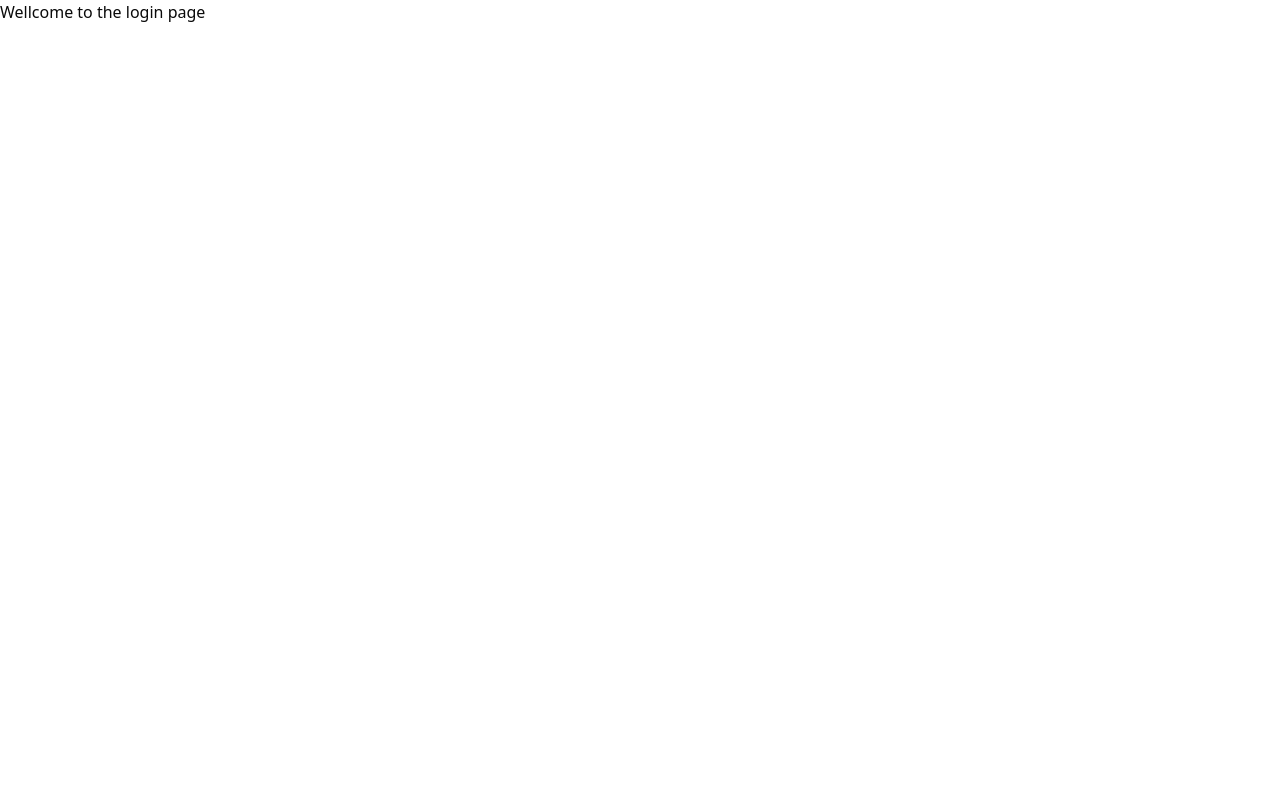
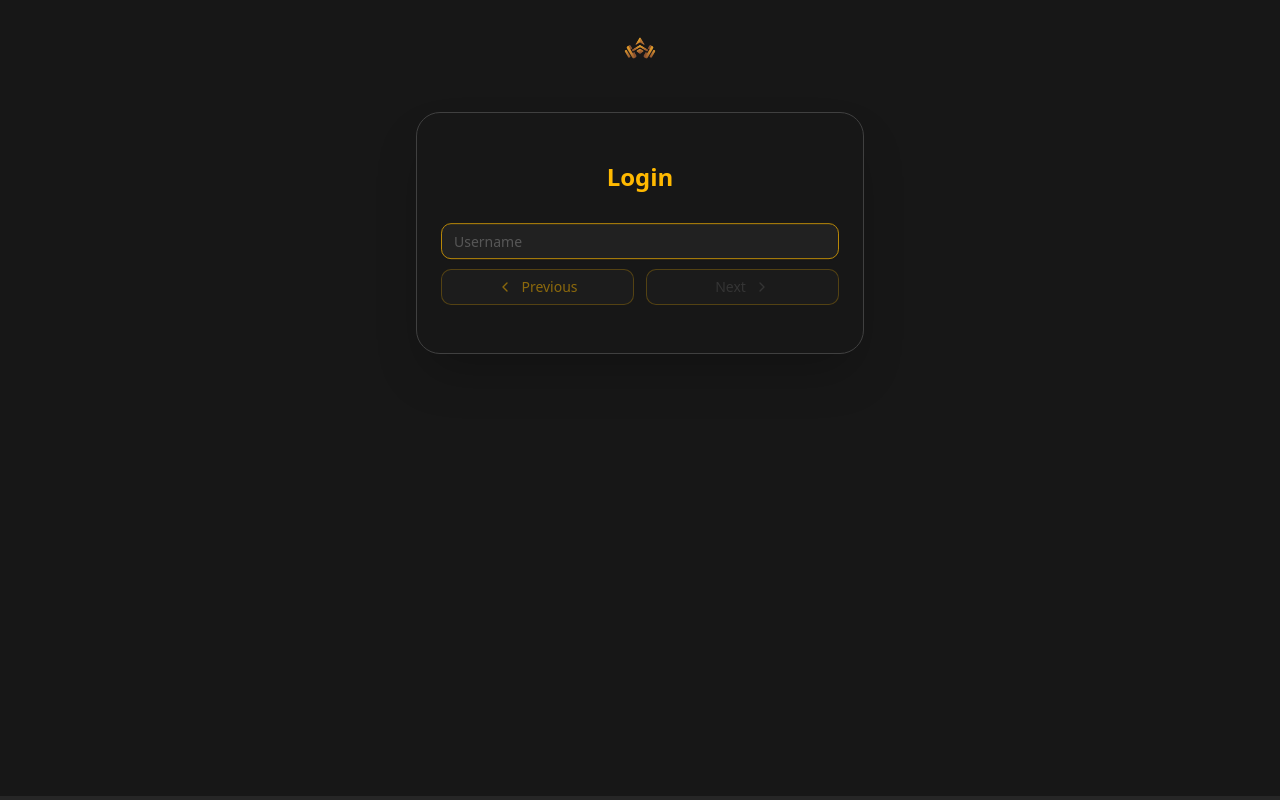
Before and after one commit to Deyan2306/warmup-calculator, a Next.js app: page /login in a window 1280 px wide. Built offline with nearby package versions, Linux system fonts and the light colour scheme.

Commit message:
simple login page done

```diff
--- /dev/null
+++ b/app/login/LoginPage.tsx
@@ -0,0 +1,75 @@
+"use client";
+
+import React, { useState, useRef, useEffect } from "react";
+import { gsap } from "gsap";
+import { Card, CardContent } from "@/components/ui/card";
+import Image from "next/image";
+import StepLogin from "./StepLogin";
+
+export default function LoginPage() {
+  const [step, setStep] = useState(0);
+  const cardRef = useRef<HTMLDivElement>(null);
+
+  const [loginData, setLoginData] = useState({
+    username: "",
+    password: "",
+  });
+
+  const totalSteps = 2; // username + password
+  const progressPercent = (step / totalSteps) * 100;
+
+  // Animate card when step changes
+  useEffect(() => {
+    if (!cardRef.current) return;
+    gsap.fromTo(
+      cardRef.current,
+      { opacity: 0, y: 20 },
+      { opacity: 1, y: 0, duration: 0.5, ease: "power3.out" }
+    );
+  }, [step]);
+
+  return (
+    <div className="min-h-screen bg-neutral-900 flex flex-col items-center justify-start p-4 relative">
+      {/* Navbar */}
+      <header className="w-full flex justify-center h-16 mb-8">
+        <Image
+          src="/pumped-up-logo.webp"
+          alt="Pumped Up Logo"
+          width={80}
+          height={80}
+          className="object-contain"
+        />
+      </header>
+
+      {/* Login Card */}
+      <Card
+        ref={cardRef}
+        className="w-full max-w-md bg-neutral-900/80 border border-neutral-700 shadow-2xl rounded-3xl"
+      >
+        <CardContent className="p-6 space-y-6">
+          <h1 className="text-2xl font-extrabold text-amber-400 text-center">
+            Login
+          </h1>
+
+          {/* StepLogin Component */}
+          <StepLogin
+            data={loginData}
+            setData={setLoginData}
+            next={() => console.log("Login successful!")}
+            back={() => {
+              if (step > 0) setStep(step - 1);
+            }}
+          />
+        </CardContent>
+      </Card>
+
+      {/* Progress Bar */}
+      <div className="fixed bottom-0 left-0 w-full h-1 bg-neutral-800">
+        <div
+          className="h-1 bg-amber-400 transition-all"
+          style={{ width: `${progressPercent}%` }}
+        />
+      </div>
+    </div>
+  );
+}
--- /dev/null
+++ b/app/login/StepLogin.tsx
@@ -0,0 +1,168 @@
+"use client";
+
+import React, { useEffect, useRef, useState } from "react";
+import { Input } from "@/components/ui/input";
+import { Button } from "@/components/ui/button";
+import { ChevronLeft, ChevronRight } from "lucide-react";
+import { gsap } from "gsap";
+import { useRouter } from "next/navigation";
+
+interface StepLoginProps {
+  data: { username: string; password: string };
+  setData: (d: any) => void;
+  next: () => void;
+  back: () => void;
+}
+
+export default function StepLogin({
+  data,
+  setData,
+  next,
+  back,
+}: StepLoginProps) {
+  const containerRef = useRef<HTMLDivElement>(null);
+  const router = useRouter();
+
+  const [step, setStep] = useState(0); // 0 = username, 1 = password
+  const [loading, setLoading] = useState(false);
+  const [error, setError] = useState("");
+
+  useEffect(() => {
+    if (!containerRef.current) return;
+    const ctx = gsap.context(() => {
+      gsap.from(".step-one-child", {
+        y: 20,
+        opacity: 0,
+        stagger: 0.1,
+        duration: 0.5,
+        ease: "power3.out",
+      });
+    }, containerRef);
+
+    return () => ctx.revert();
+  }, [step]);
+
+  const handleSubmit = async () => {
+    setLoading(true);
+    setError("");
+
+    if (!data.username.trim() || !data.password.trim()) {
+      setError("Please fill in all fields");
+      setLoading(false);
+      return;
+    }
+
+    try {
+      const res = await fetch("/api/login", {
+        method: "POST",
+        headers: { "Content-Type": "application/json" },
+        body: JSON.stringify({
+          username: data.username,
+          password: data.password,
+        }),
+      });
+
+      if (!res.ok) {
+        setError("Invalid username or password");
+        setLoading(false);
+        return;
+      }
+
+      const token = await res.text();
+      if (!token) {
+        setError("Login failed: empty token");
+        setLoading(false);
+        return;
+      }
+
+      localStorage.setItem("jwt", token);
+      router.push("/dashboard");
+    } catch {
+      setError("Network error. Please try again.");
+    } finally {
+      setLoading(false);
+    }
+  };
+
+  const buttonClass =
+    "flex-1 py-3 cursor-pointer rounded-lg border border-amber-400/50 transition-all duration-300 hover:scale-105 hover:shadow-md";
+
+  return (
+    <div className="space-y-4" ref={containerRef}>
+      {error && (
+        <p className="text-red-400 text-center font-semibold step-one-child">
+          {error}
+        </p>
+      )}
+
+      {/* Step 0: Username */}
+      {step === 0 && (
+        <div className="space-y-4 step-one-child">
+          <Input
+            placeholder="Username"
+            value={data.username}
+            onChange={(e) => setData({ ...data, username: e.target.value })}
+            className="bg-neutral-800 text-amber-400 border border-amber-400 rounded-lg px-3 py-3 focus:ring-2 focus:ring-amber-400 transition-all duration-300 hover:scale-105 hover:shadow-md step-one-child"
+          />
+          <div className="flex gap-3">
+            <Button
+              disabled
+              className={`${buttonClass} bg-neutral-800/70 text-amber-400`}
+            >
+              <ChevronLeft /> Previous
+            </Button>
+            <Button
+              onClick={() => setStep(1)}
+              disabled={!data.username.trim()}
+              className={`${buttonClass} ${
+                data.username.trim()
+                  ? "bg-amber-500 text-neutral-900 hover:text-amber-400"
+                  : "bg-neutral-800/60 text-neutral-600"
+              }`}
+            >
+              Next <ChevronRight />
+            </Button>
+          </div>
+        </div>
+      )}
+
+      {/* Step 1: Password */}
+      {step === 1 && (
+        <div className="space-y-4 step-one-child">
+          <Input
+            type="password"
+            placeholder="Password"
+            value={data.password}
+            onChange={(e) => setData({ ...data, password: e.target.value })}
+            className="bg-neutral-800 text-amber-400 border border-amber-400 rounded-lg px-3 py-3 focus:ring-2 focus:ring-amber-400 transition-all duration-300 hover:scale-105 hover:shadow-md step-one-child"
+          />
+          <div className="flex gap-3">
+            <Button
+              onClick={() => setStep(0)}
+              className={`${buttonClass} bg-neutral-800/70 text-amber-400`}
+            >
+              <ChevronLeft /> Previous
+            </Button>
+            <Button
+              onClick={handleSubmit}
+              disabled={!data.password.trim() || loading}
+              className={`${buttonClass} ${
+                data.password.trim() && !loading
+                  ? "bg-amber-500 text-neutral-900 hover:text-amber-400"
+                  : "bg-neutral-800/60 text-neutral-600"
+              }`}
+            >
+              {loading ? (
+                "Logging in..."
+              ) : (
+                <>
+                  Next <ChevronRight />
+                </>
+              )}
+            </Button>
+          </div>
+        </div>
+      )}
+    </div>
+  );
+}
--- a/app/login/page.tsx
+++ b/app/login/page.tsx
@@ -1,7 +1,8 @@
 import React from "react";
+import LoginPage from "./LoginPage";
 
 const page = () => {
-  return <div>Wellcome to the login page</div>;
+  return <LoginPage />;
 };
 
 export default page;
```
